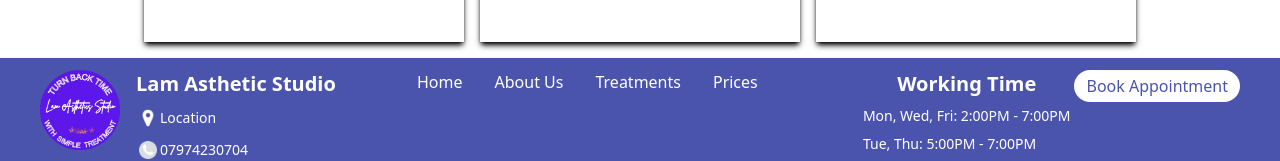
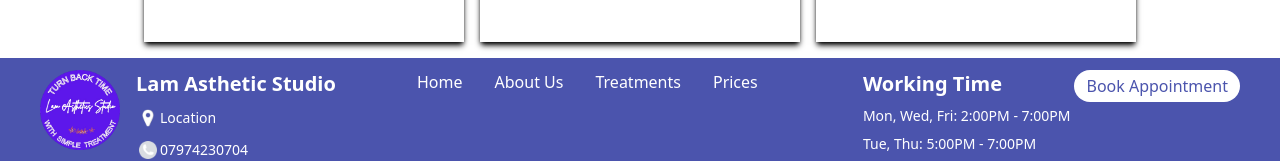
Before and after one commit to Arqam2000/asthetic-beauty-clinic, a React (Vite) app: page / in a window 1280 px wide. Shown: the part 1673-1834 px from the top of the page. Built offline with nearby package versions, Linux system fonts and the light colour scheme.

Commit message:
Update Footer.jsx

```diff
--- a/src/components/Footer.jsx
+++ b/src/components/Footer.jsx
@@ -50,7 +50,7 @@ const Footer = () => {
                 {/* third portion */}
                 <div className='flex flex-col items-center lg:flex-row lg:items-start lg:gap-1 gap-3 '>
                     <div className='flex flex-col lg:gap-2 gap-3'>
-                        <h1 className='text-xl font-semibold self-center'>Working Time</h1>
+                        <h1 className='text-xl font-semibold self-center lg:self-start'>Working Time</h1>
                         <p className='text-sm'>Mon, Wed, Fri: 2:00PM - 7:00PM</p>
                         <p className='text-sm'>Tue, Thu: 5:00PM - 7:00PM</p>
                     </div>
```
